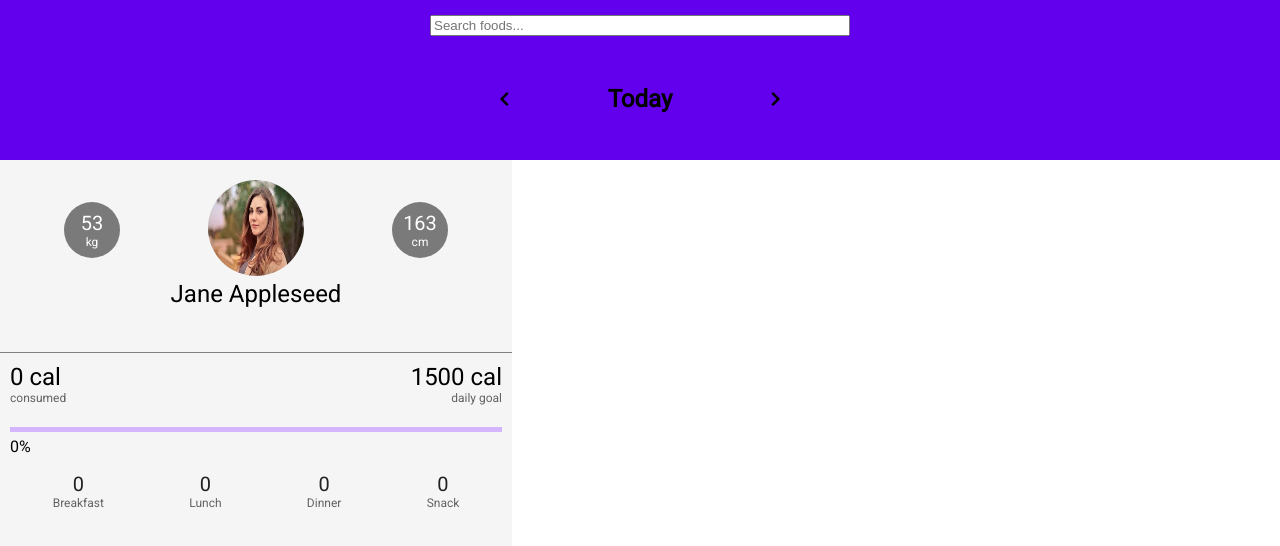
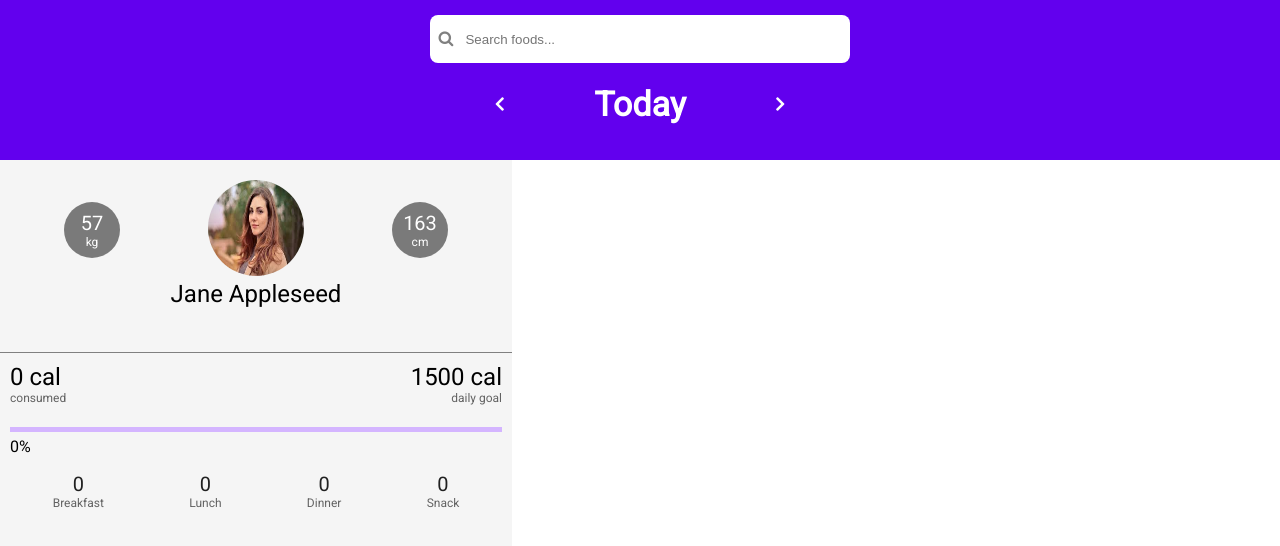
Before and after one commit to DavidRamsdale/calorie_counter, a React (Create React App) app: page / in a window 1280 px wide. Shown: the top 546 px of the page. Built offline with nearby package versions, Linux system fonts and the light colour scheme.

Commit message:
Add styling to search bar

```diff
--- a/src/App.scss
+++ b/src/App.scss
@@ -14,11 +14,16 @@
             align-items: center;
 
             .date-container {
-                margin-top: 65px;
+                margin-top: 56px;
+                color: white;
                 display: flex;
                 width: 380px;
                 align-items: center;
                 justify-content: space-around;
+
+                h2 {
+                    font-size: 34px;
+                }
             }
         }
     }
--- a/src/components/search-box/searchbox.component.jsx
+++ b/src/components/search-box/searchbox.component.jsx
@@ -37,12 +37,16 @@ class SearchBox extends Component {
         let { handleOnclick } = this.props
         return (
             <div className="searchbox-container">
-                <input
-                    className="search"
+
+                <div className="search">
+                    <span class="fa fa-search"></span>
+                    <input
                     type='search'
                     placeholder="Search foods..."
                     onChange={this.handleChange}
-                />
+                    />
+                </div>
+
                 { foodData ?
                     <div className="food-results">
                         <div className="common">
--- a/src/components/search-box/searchbox.styles.scss
+++ b/src/components/search-box/searchbox.styles.scss
@@ -6,12 +6,29 @@
 
     .search {
         width: 100%;
+        height: 48px;
+        border-radius: 8px;
+        position: relative;
+        color: gray;
+        font-size: 16px;
+        background: white;
+
+        input {
+            height: 100%;
+            width: 90%;
+            border: none;
+            outline: none;
+            margin-left: 10px;
+        }
     }
 
     .food-results {
         background: white;
         position: relative;
         border: black 1px solid;
+        border-radius: 8px;
+        margin-top: 6px;
+        z-index: 1;
     }
 
 }
--- a/src/mock_data/mockData.json
+++ b/src/mock_data/mockData.json
@@ -2,7 +2,7 @@
     "first_name": "Jane",
     "last_name": "Appleseed",
     "height_cm": 163,
-    "weight_kg": 53,
+    "weight_kg": 57,
     "daily_goal": 1500,
     "data_points": [
         {
```
